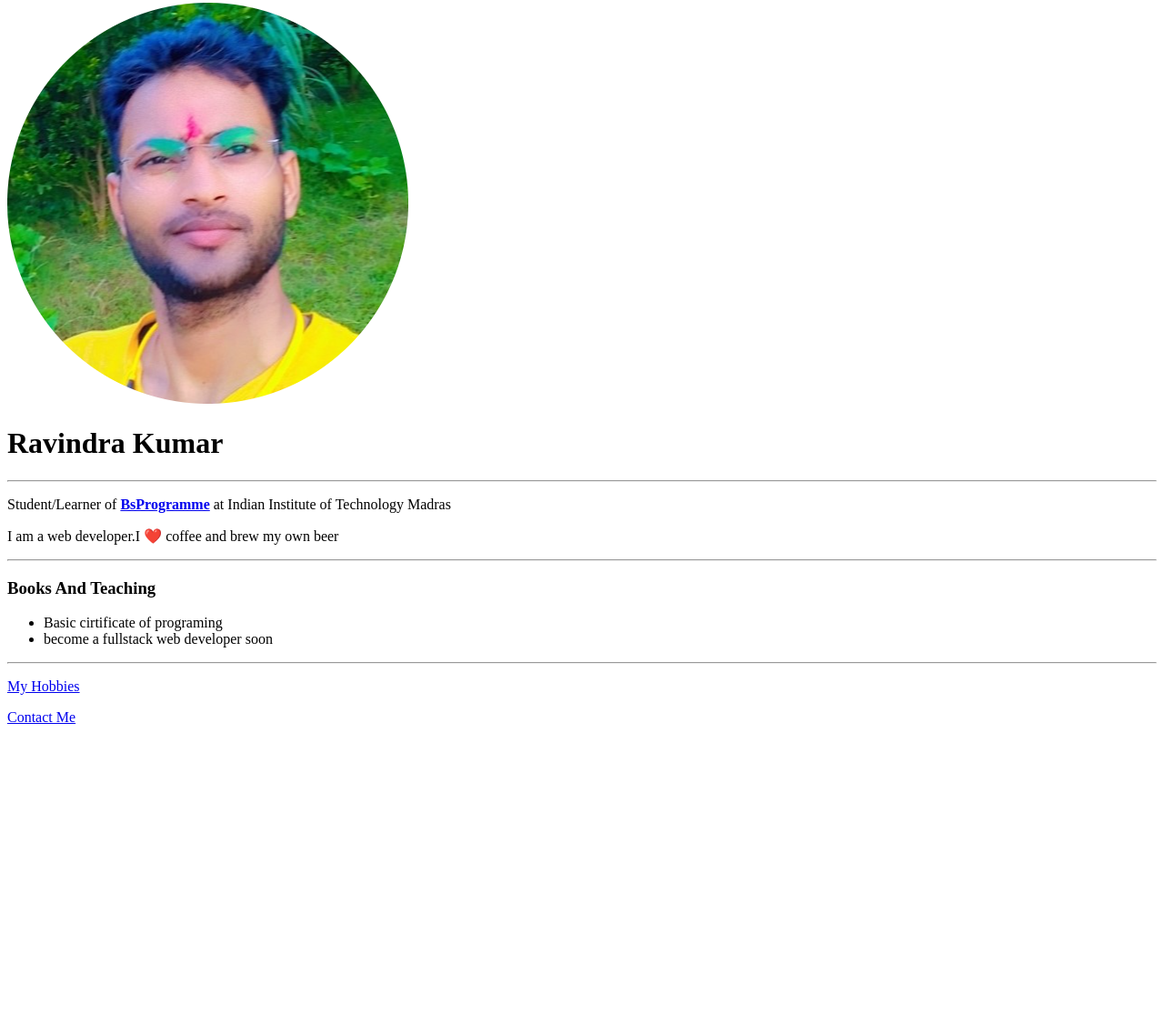
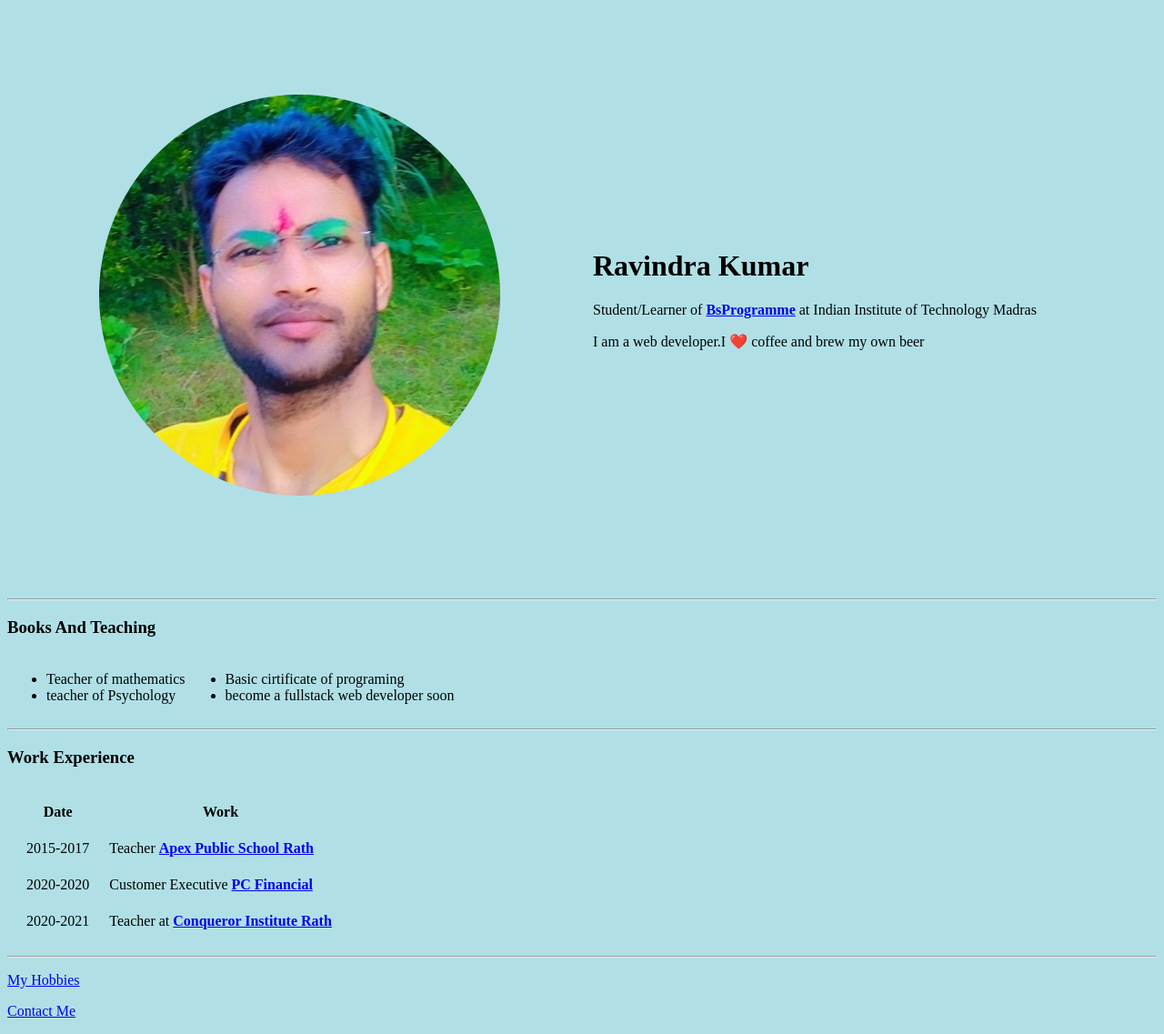
Before and after one commit to rajpootravindra/Ravindra, a plain HTML site: page index.html in a window 1280 px wide. Shown: the part 5-1142 px from the top of the page at 91% size. Before the commit the page ends 819 px from the top, so only its background shows below. Drawn offline with Linux system fonts and the light colour scheme.

Commit message:
table tag added to index.html css added to index,contact_me,my_hobbies change background color

```diff
--- a/index.html
+++ b/index.html
@@ -5,24 +5,63 @@
     <meta http-equiv="X-UA-Compatible" content="IE=edge">
     <meta name="viewport" content="width=device-width, initial-scale=1.0">
     <title>Ravindra's Personal Site</title>
+    <link rel="stylesheet" href="/static/main.css">
 </head>
 <body>
-    <img src="images/ravindra.png" alt="Ravindra profile photo">
+    <table cellspacing="100">
+        <tr>
+            <td><img src="images/ravindra.png" alt="Ravindra profile photo"></td>
+
+            <td>
                 <h1>Ravindra Kumar</h1>
-    <hr>
                 <p>Student/Learner of  <Strong><a href="https://onlinedegree.iitm.ac.in/">BsProgramme</a></Strong> at Indian Institute of Technology Madras</p>
                 <p>I am a web developer.I ❤️ coffee and brew my own beer </p>
+            </td>
+        </tr>
+    </table>
+
 
     <hr>
 
     <h3>Books And Teaching</h3>
+    <table>
+        <tr>
+            <td><ul>
+                <li>Teacher of mathematics</li>
+                <li>teacher of Psychology</li>
+                </ul>
+            </td>
+            <td>
                 <ul>
                     <li>Basic cirtificate of programing</li>
                     <li>become a fullstack web developer soon</li>
                 </ul>
+            </td>
+        </tr>
+    </table>
+
 
     <hr>
-
+    <h3>Work Experience</h3>
+    <table cellspacing="20">
+        <tr>
+            <th>Date</th>
+            <th>Work</th>
+        </tr>
+        <tr>
+            <td>2015-2017</td>
+            <td>Teacher <a href="https://www.facebook.com/people/Apex-Public-School-Rath/100063747561856/"><Strong>Apex Public School Rath</Strong></a></td>
+        </tr>
+        <tr>
+            <td>2020-2020</td>
+            <td>Customer Executive <a href="https://www.pcfinancial.ca/en/"><Strong>PC Financial</Strong></a></td>
+        </tr>
+        <tr>
+            <td>2020-2021</td>
+            <td> Teacher at  <a href="https://lh3.googleusercontent.com/p/AF1QipNYdobYkr2KLa9ToeyPfrik9OPF1f29RtoT4mE=s1360-w1360-h1020"><Strong>Conqueror Institute Rath</Strong></a></td>
+        </tr>
+    </table>
+    <Strong><hr></Strong>
     <p> <a href="my_hobbies.html"> My Hobbies</a></p>
     <p><a href="contact_me.html">Contact Me</a> </p>
 </body>
--- /dev/null
+++ b/static/main.css
@@ -0,0 +1,3 @@
+body{
+    background-color: powderblue;
+}
```
Also changed, not shown: contact_me.html (+3 -0 lines), my_hobbies.html (+2 -0 lines). Lines whose indentation alone changed are shown as unchanged.
